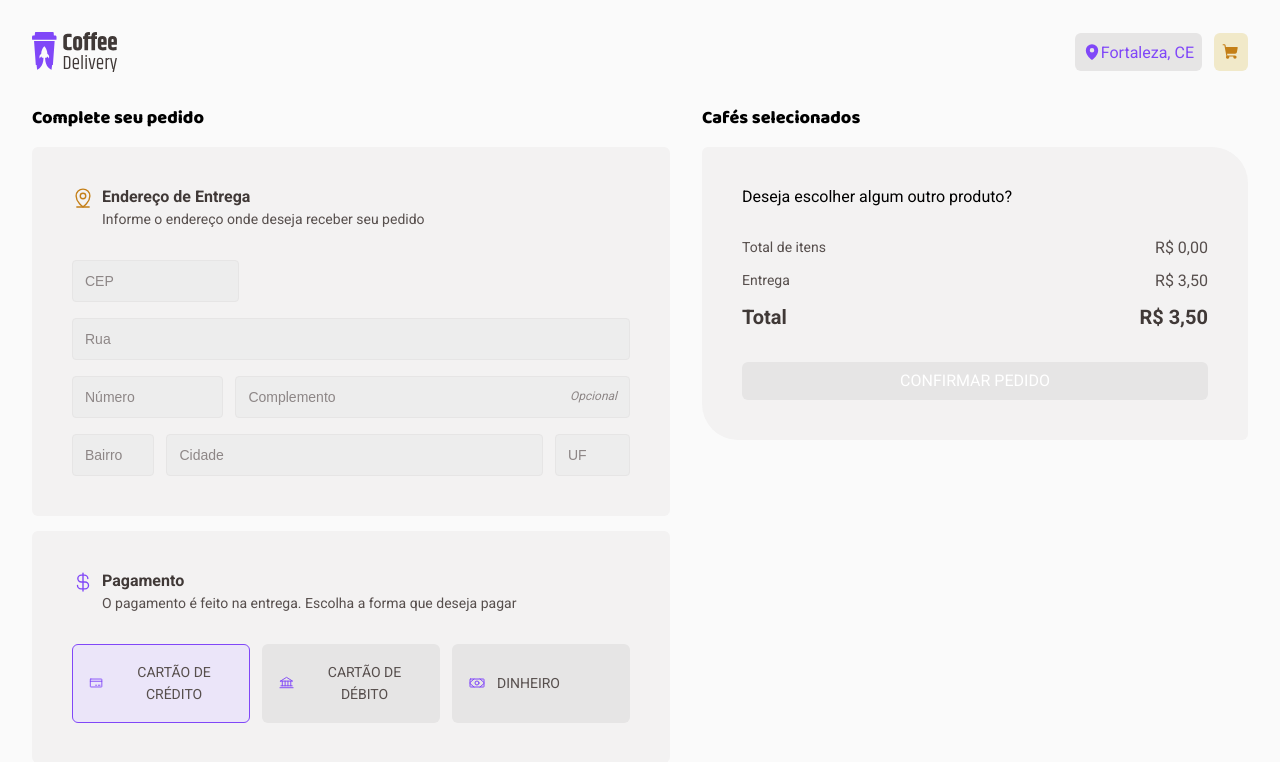
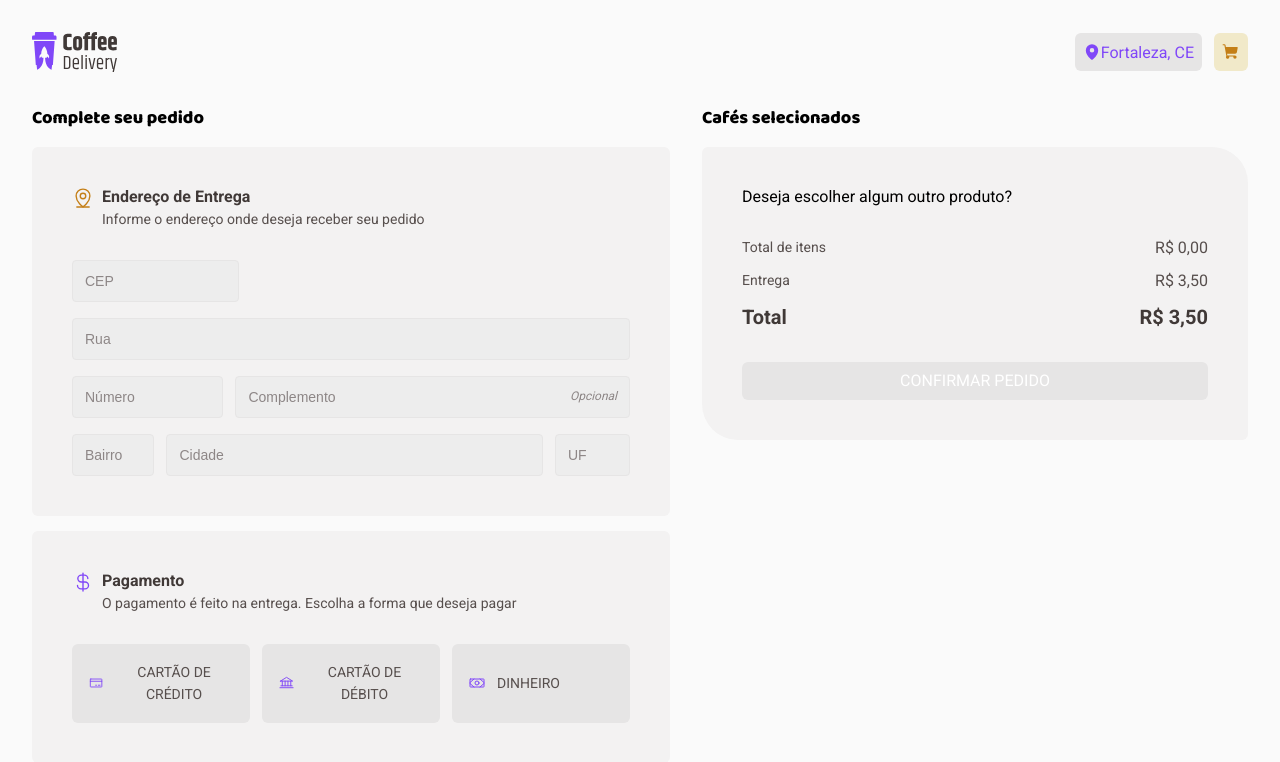
Before and after one commit to gabriel-78/challange_02_coffee_delivery, a React (Vite) app: page /checkout in a window 1280 px wide. Shown: the top 762 px of the page. Built offline with nearby package versions, Linux system fonts and the light colour scheme.

Commit message:
Config: Purchase form

```diff
--- a/package.json
+++ b/package.json
@@ -11,14 +11,17 @@
     "lint:fix": "eslint src --ext .ts,.tsx --fix"
   },
   "dependencies": {
+    "@hookform/resolvers": "^3.2.0",
     "@radix-ui/react-radio-group": "^1.1.3",
     "@types/react-transition-group": "^4.4.5",
     "phosphor-react": "^1.4.1",
     "react": "^18.2.0",
     "react-dom": "^18.2.0",
+    "react-hook-form": "^7.45.4",
     "react-router-dom": "^6.6.1",
     "react-transition-group": "^4.4.5",
-    "styled-components": "^5.3.6"
+    "styled-components": "^5.3.6",
+    "zod": "^3.21.4"
   },
   "devDependencies": {
     "@rocketseat/eslint-config": "^1.1.3",
--- a/src/pages/Checkout/components/PaymentOptions/index.tsx
+++ b/src/pages/Checkout/components/PaymentOptions/index.tsx
@@ -27,7 +27,7 @@ const renderIcon = (type: keyof typeof OPTIONS_PAYMENT) => {
 }
 
 interface PaymentOptionsProps {
-  value: keyof typeof OPTIONS_PAYMENT
+  value?: keyof typeof OPTIONS_PAYMENT
   onChange: (value: string) => void
 }
 
--- a/src/pages/Checkout/index.tsx
+++ b/src/pages/Checkout/index.tsx
@@ -12,9 +12,29 @@ import { coffesMock } from '../../mock/coffes'
 import { ProductEntity } from '../Home/Components/Product/types'
 import { useNavigate } from 'react-router-dom'
 import { PaymentOptions } from './components/PaymentOptions'
+import * as z from 'zod'
+import { zodResolver } from '@hookform/resolvers/zod'
+import { Controller, useForm } from 'react-hook-form'
+
+const newPurchaseFormSchema = z.object({
+  cep: z.string(),
+  street: z.string(),
+  number: z.string(),
+  district: z.string(),
+  city: z.string(),
+  uf: z.string(),
+  paymentType: z.enum(['creditCard', 'debitCard', 'money']),
+  complement: z.string().optional(),
+})
+
+type NewPurchaseFormInputs = z.infer<typeof newPurchaseFormSchema>
 
 export const Checkout = () => {
   const { colors } = useTheme()
+
+  const { control, handleSubmit } = useForm<NewPurchaseFormInputs>({
+    resolver: zodResolver(newPurchaseFormSchema),
+  })
 
   const navigate = useNavigate()
 
@@ -26,6 +46,10 @@ export const Checkout = () => {
   const onRemoveShoppingItem = (productId: string) => {
     setSelectedProducts((state) => state.filter(({ id }) => id !== productId))
     handleProductQuantity(productId, 0)
+  }
+
+  const onSubmitNewPurchase = (formData: NewPurchaseFormInputs) => {
+    navigate('/success', { state: { ...formData } as NewPurchaseFormInputs })
   }
 
   useEffect(() => {
@@ -41,7 +65,9 @@ export const Checkout = () => {
   }, [])
 
   return (
-    <S.Container>
+    <S.Container
+      onSubmit={handleSubmit(onSubmitNewPurchase, (w) => console.log(w))}
+    >
       <S.Box>
         <S.BoxTitle>Complete seu pedido</S.BoxTitle>
 
@@ -58,18 +84,80 @@ export const Checkout = () => {
             </S.TextContainer>
 
             <S.AddresFormContainer>
-              <Input placeholder="CEP" width="30%" />
-              <Input placeholder="Rua" />
+              <Controller
+                control={control}
+                name="cep"
+                render={({ field }) => {
+                  return (
+                    <Input
+                      type="text"
+                      placeholder="CEP"
+                      width="30%"
+                      {...field}
+                    />
+                  )
+                }}
+              />
+
+              <Controller
+                control={control}
+                name="street"
+                render={({ field }) => {
+                  return <Input {...field} placeholder="Rua" />
+                }}
+              />
 
               <S.AddresFormBox>
-                <Input placeholder="Número" />
-                <Input placeholder="Complemento" width="100%" isMandatory />
+                <Controller
+                  control={control}
+                  name="number"
+                  render={({ field }) => {
+                    return <Input {...field} placeholder="Número" />
+                  }}
+                />
+
+                <Controller
+                  control={control}
+                  name="complement"
+                  render={({ field }) => {
+                    return (
+                      <Input
+                        {...field}
+                        placeholder="Complemento"
+                        width="100%"
+                        isMandatory
+                      />
+                    )
+                  }}
+                />
               </S.AddresFormBox>
 
               <S.AddresFormBox>
-                <Input placeholder="Bairro" width="20%" />
-                <Input placeholder="Cidade" width="100%" />
-                <Input placeholder="UF" width="15%" />
+                <Controller
+                  control={control}
+                  name="district"
+                  render={({ field }) => {
+                    return <Input {...field} placeholder="Bairro" width="20%" />
+                  }}
+                />
+
+                <Controller
+                  control={control}
+                  name="city"
+                  render={({ field }) => {
+                    return (
+                      <Input {...field} placeholder="Cidade" width="100%" />
+                    )
+                  }}
+                />
+
+                <Controller
+                  control={control}
+                  name="uf"
+                  render={({ field }) => {
+                    return <Input {...field} placeholder="UF" width="15%" />
+                  }}
+                />
               </S.AddresFormBox>
             </S.AddresFormContainer>
           </>
@@ -94,7 +182,13 @@ export const Checkout = () => {
               </S.TextBox>
             </S.TextContainer>
 
-            <PaymentOptions value="creditCard" onChange={() => {}} />
+            <Controller
+              control={control}
+              name="paymentType"
+              render={({ field: { value, onChange } }) => (
+                <PaymentOptions value={value} onChange={onChange} />
+              )}
+            />
           </>
         </Card>
       </S.Box>
@@ -150,6 +244,7 @@ export const Checkout = () => {
 
             <Button
               label="CONFIRMAR PEDIDO"
+              type="submit"
               disabled={
                 shoppingList.reduce(
                   (accumulator, currentValue) =>
--- a/src/pages/Checkout/styles.ts
+++ b/src/pages/Checkout/styles.ts
@@ -1,6 +1,6 @@
 import styled from 'styled-components'
 
-export const Container = styled.div`
+export const Container = styled.form`
   display: flex;
   gap: 32px;
   height: 100vh;
```
Also changed, not shown: 1 other file (tests, documents, lock files or other folders).
